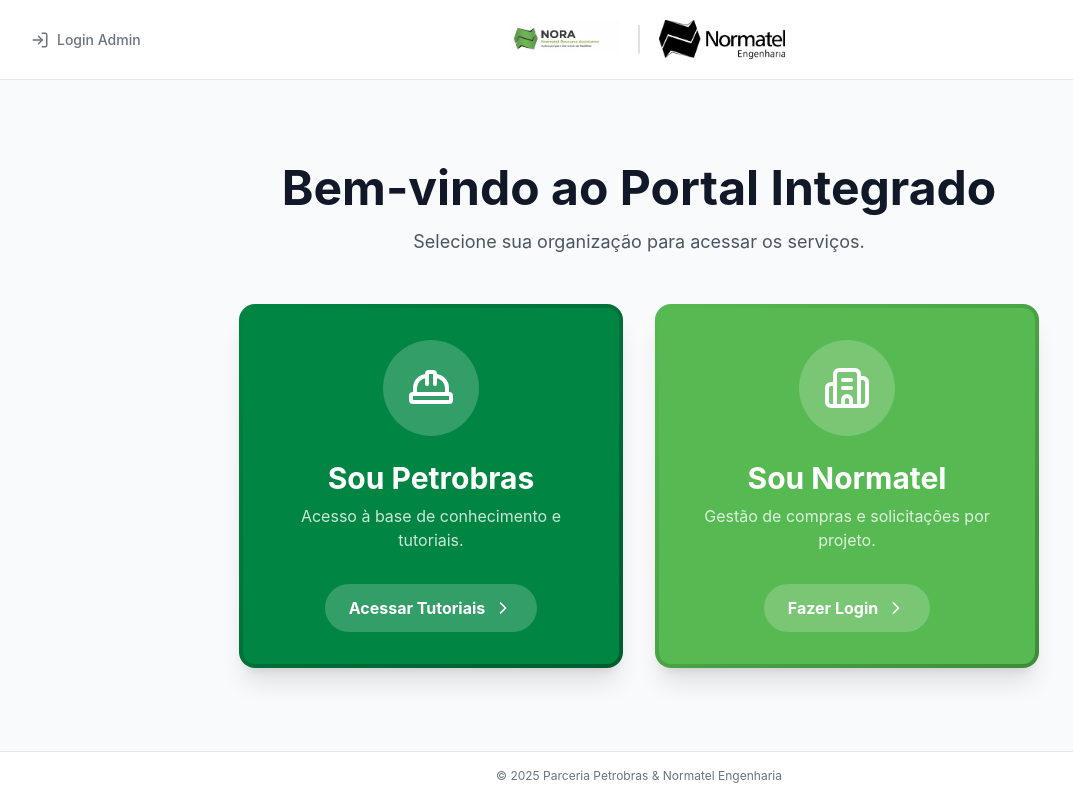
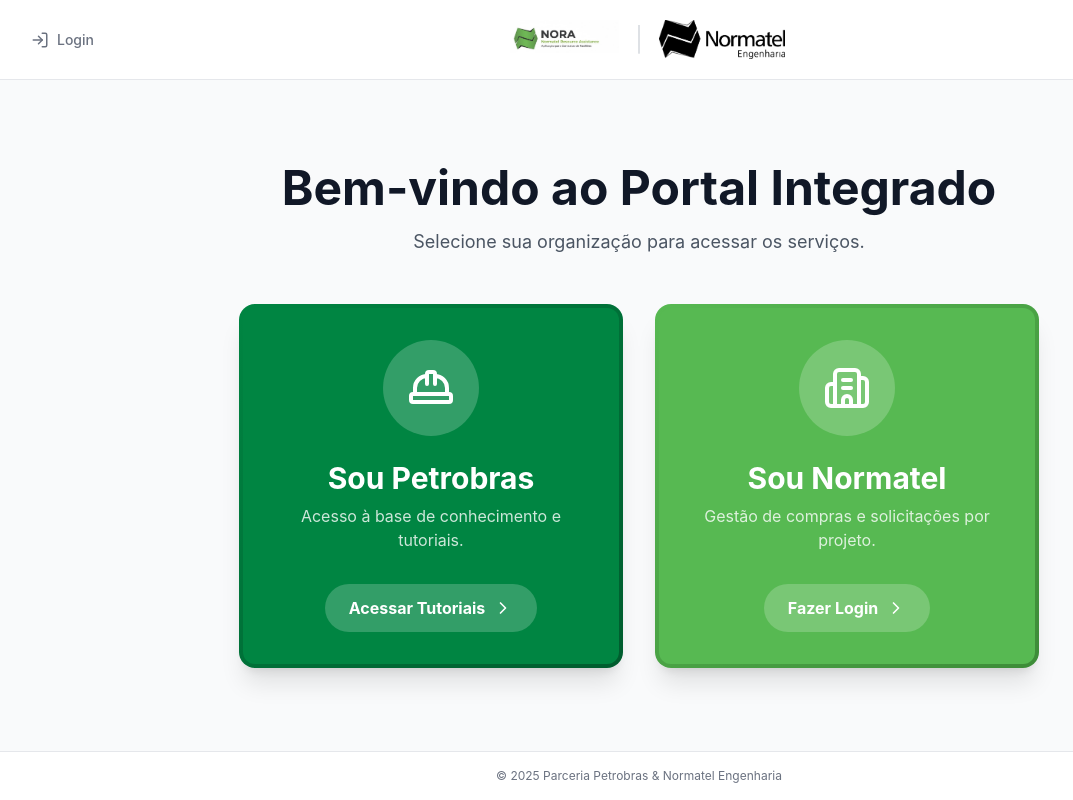
Before and after one commit to duraoraphael/Norahub, a React (Vite) app: page / in a window 1280 px wide. Shown: the whole page, without its empty margins (1-1074 px from the left). Built offline with nearby package versions, Linux system fonts and the light colour scheme; no server answers.

Commit message:
Mudança no nome

```diff
--- a/src/pages/Capa.jsx
+++ b/src/pages/Capa.jsx
@@ -22,7 +22,7 @@
             onClick={() => navigate('/login')}
             className="absolute left-4 md:left-8 flex items-center gap-2 text-gray-500 hover:text-[#57B952] transition-colors font-medium text-sm"
         >
-            <LogIn size={18} /> <span className="hidden sm:inline">Login Admin</span>
+            <LogIn size={18} /> <span className="hidden sm:inline">Login</span>
         </button>
 
         {/* Logos Centralizadas (Parceria) */}
```
